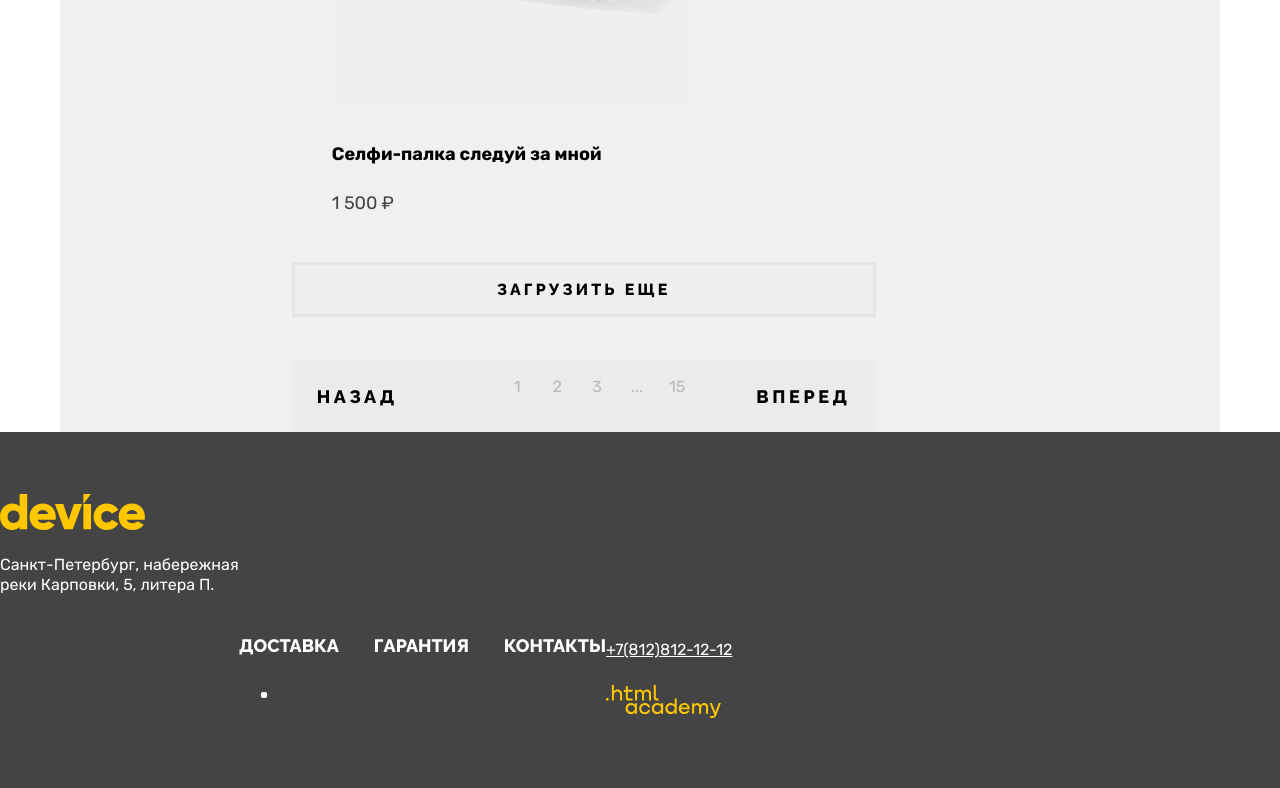
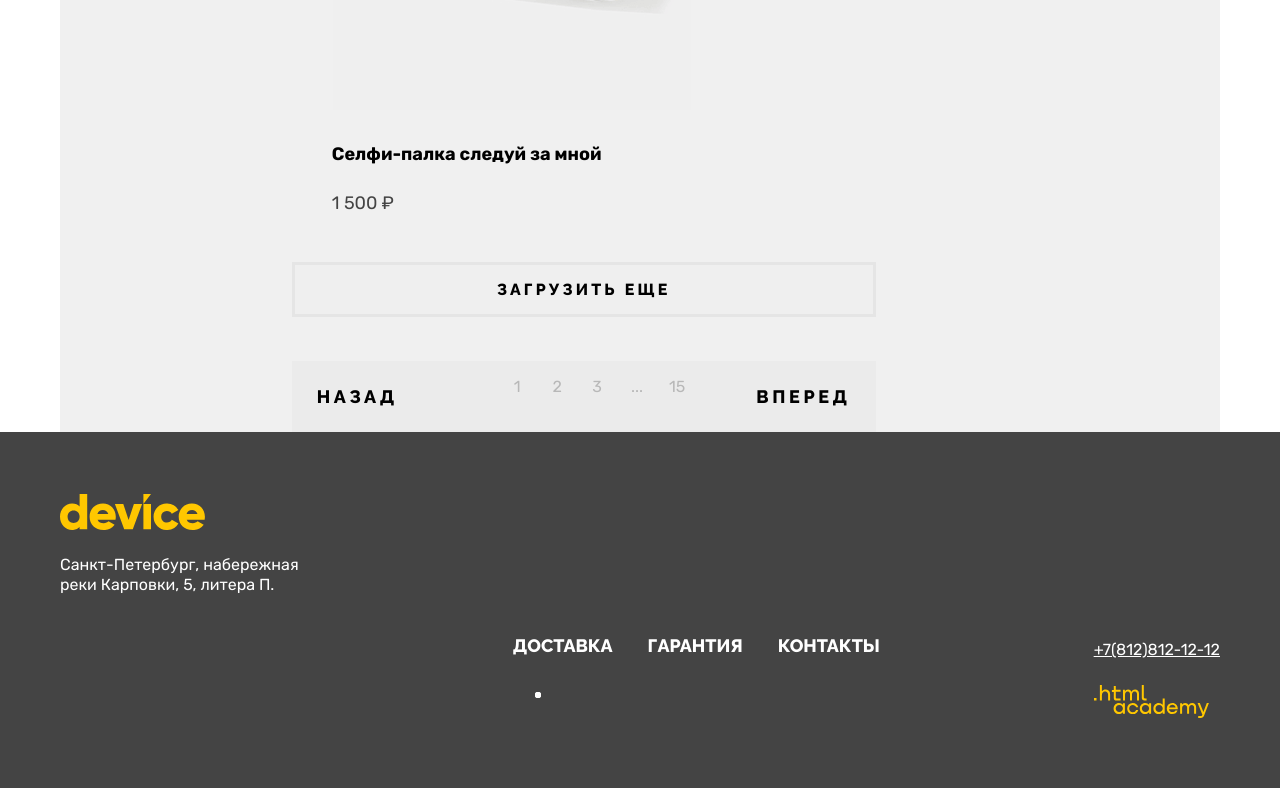
Before and after one commit to htmlacademy-htmlcss/2105623-device-34, a plain HTML site: page catalog.html in a window 1280 px wide. Shown: the part 2357-3145 px from the top of the page. Drawn offline with Linux system fonts and the light colour scheme.

Commit message:
изменяет подвал каталога

```diff
--- a/catalog.html
+++ b/catalog.html
@@ -217,8 +217,8 @@
         </div>
         </main>
  <!--Подвал сайта-->
+
  <footer class="page-footer">
-    <div class="page-footer-container">
     <section class="footer-content">
       <div class="footer-logo-section">
         <a class="footer-logo" href="#">
@@ -275,7 +275,6 @@
         </a>
       </div>
     </section>
-    </div>
   </footer>
     </body>
 
```
Lines whose indentation alone changed are shown as unchanged.
